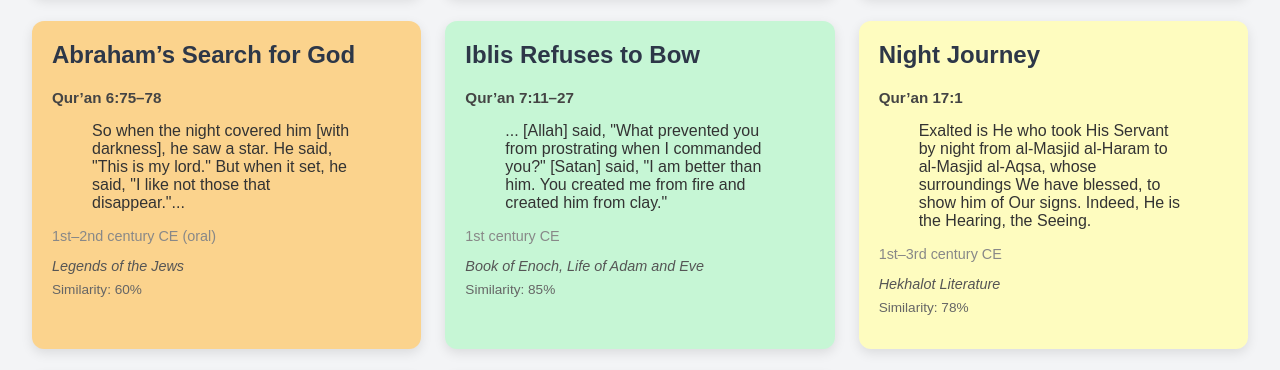
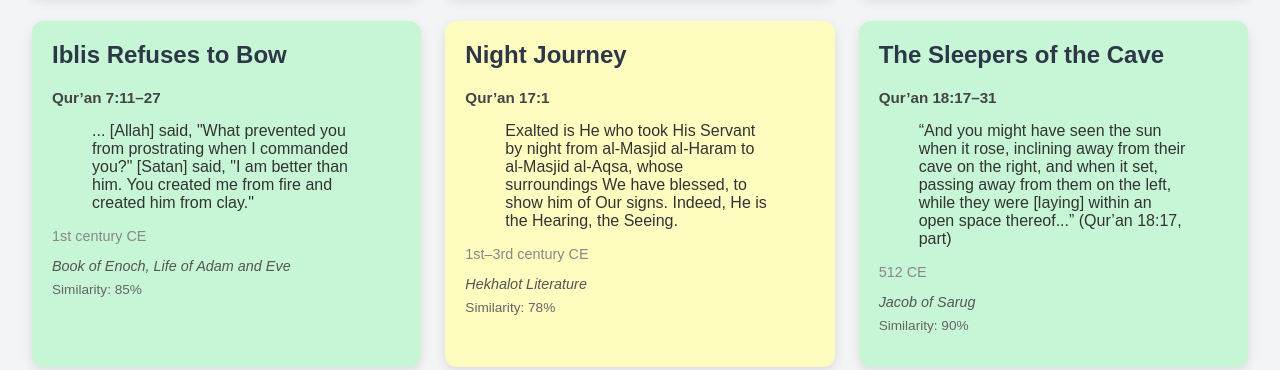
Before and after one commit to christiankhalifa/sourcesofthequran, a plain HTML site: page index.html in a window 1280 px wide. Shown: the part 734-1104 px from the top of the page. Drawn offline with Linux system fonts and the light colour scheme.

Commit message:
removed abrahams search for god

```diff
--- a/index.html
+++ b/index.html
@@ -254,7 +254,7 @@
       <p class="similarity">Similarity: 70%</p>
     </div> -->
 
-    <div class="card" data-surah="6" style="--i:5">
+    <!-- <div class="card" data-surah="6" style="--i:5">
       <h2>Abraham’s Search for God</h2>
       <p class="verse">Qur’an 6:75–78</p>
       <blockquote>So when the night covered him [with darkness], he saw a star. He said, "This is my lord." But when it set, he said, "I like not those that disappear."...</blockquote>
@@ -262,7 +262,7 @@
       <p class="source">Legends of the Jews</p>
       <p class="quote">Abraham sees the stars, moon, and sun and considers each as God, until realizing none are.</p>
       <p class="similarity">Similarity: 60%</p>
-    </div>
+    </div> -->
 
     <div class="card" data-surah="7" style="--i:6">
       <h2>Iblis Refuses to Bow</h2>
```
